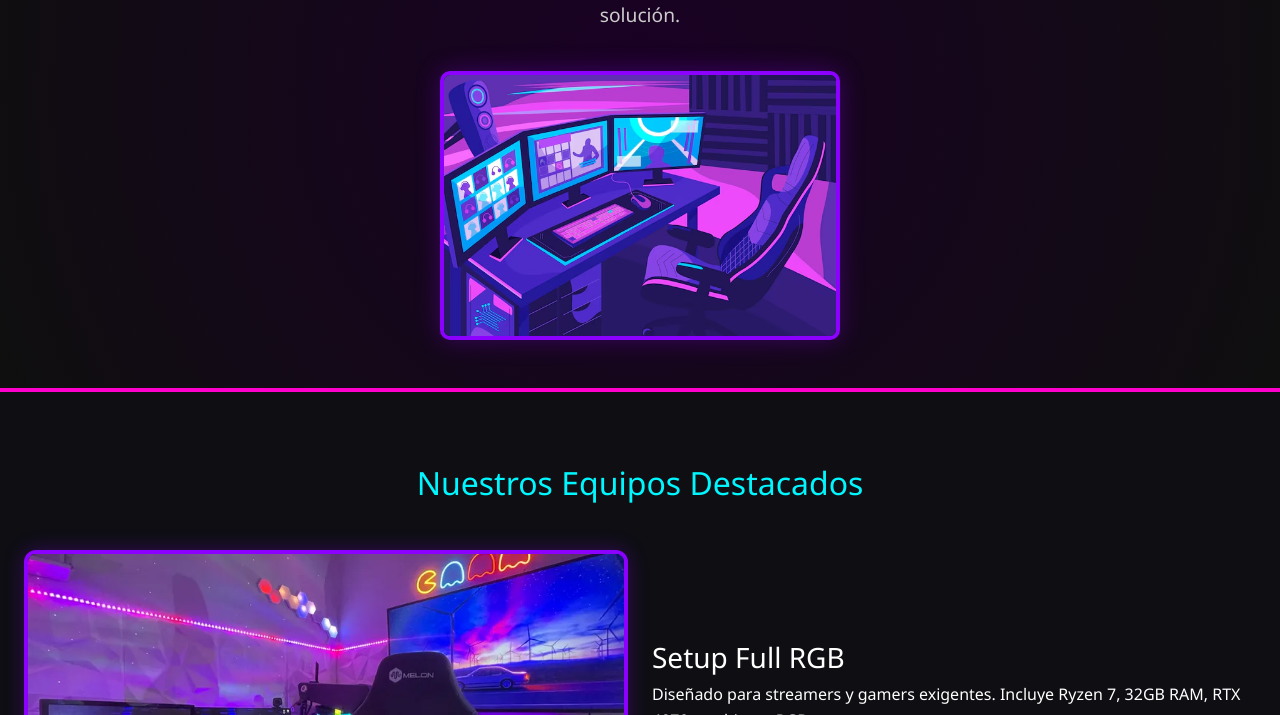
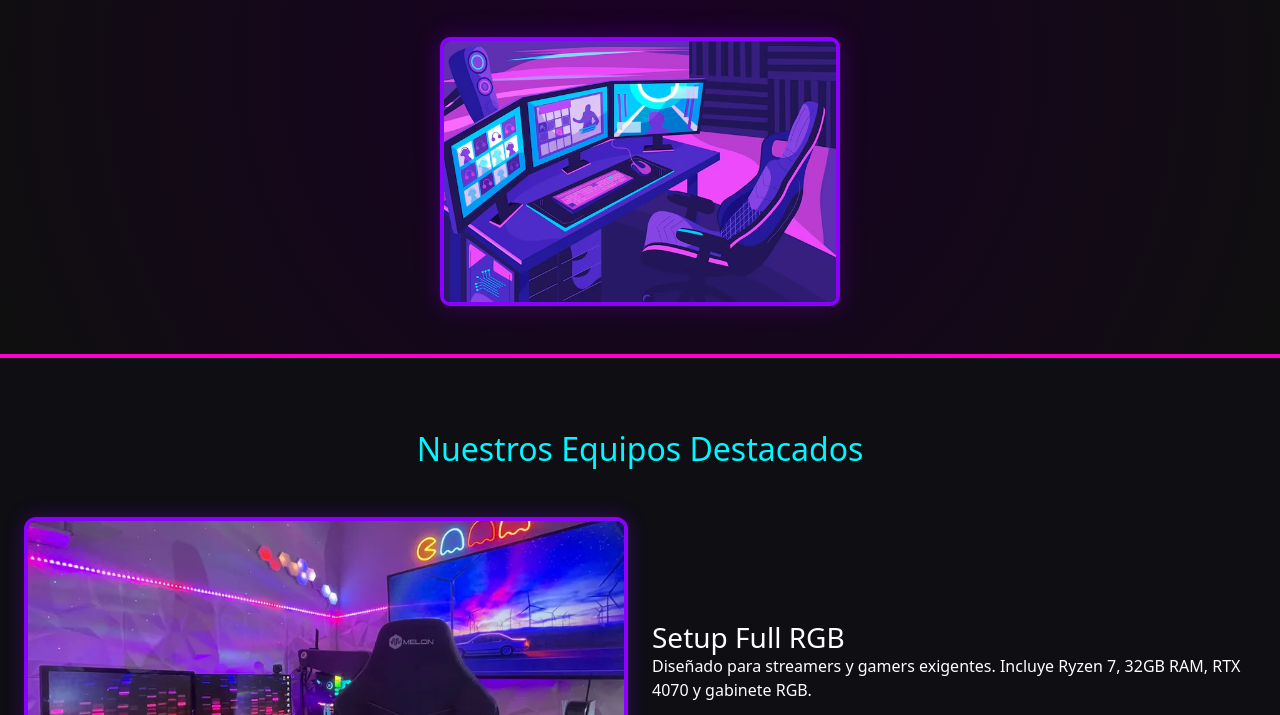
Before and after one commit to totex8/preentrega2fernandez, a plain HTML site: page index.html in a window 1280 px wide. Shown: the part 425-1140 px from the top of the page. Drawn offline with nearby package versions, Linux system fonts and the light colour scheme.

Commit message:
Update estilos.css

```diff
--- a/estilos.css
+++ b/estilos.css
@@ -1,4 +1,13 @@
 /* ---------- RESET GENERAL ---------- */
+* {
+  margin: 0;
+  padding: 0;
+  box-sizing: border-box;
+}
+
+body {
+  background: #0e0e13;
+  color: #e2e2e2;/* ---------- RESET GENERAL ---------- */
 * {
   margin: 0;
   padding: 0;
```
